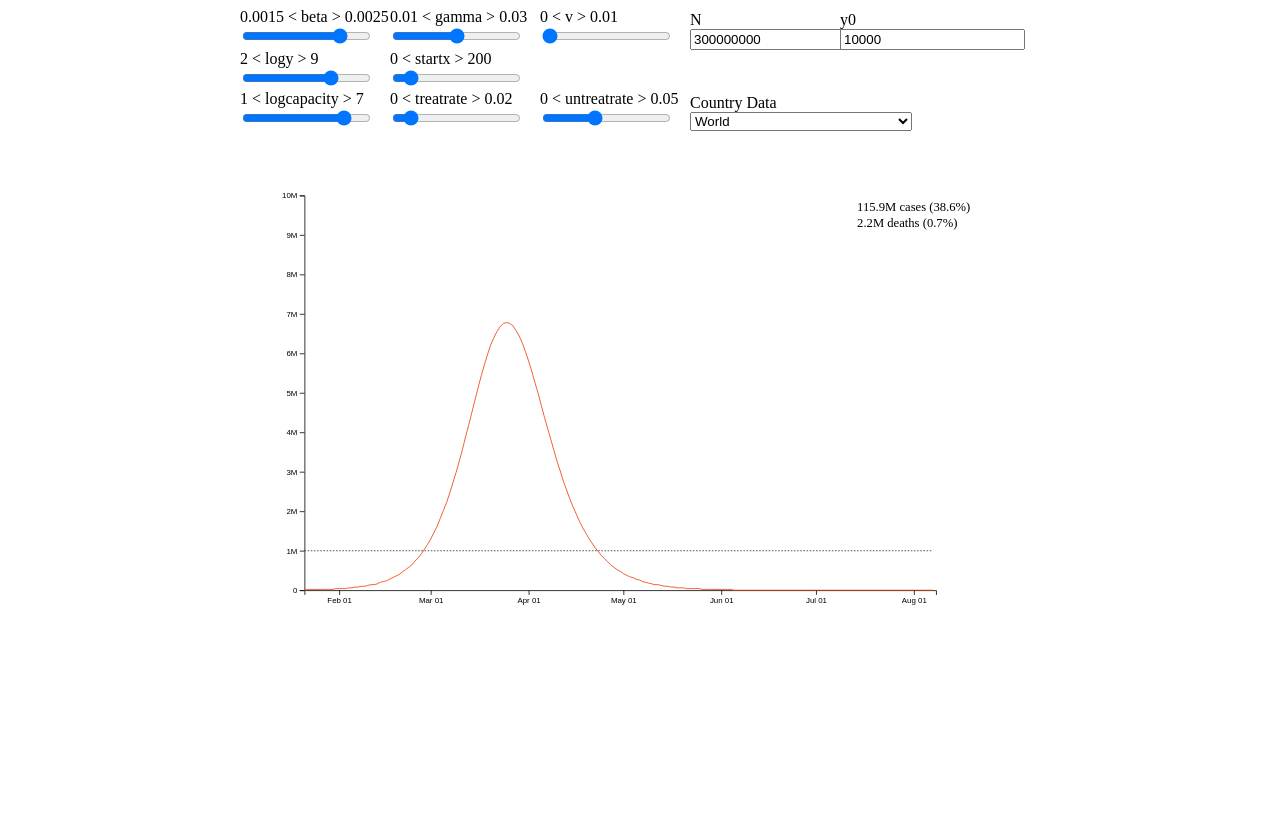
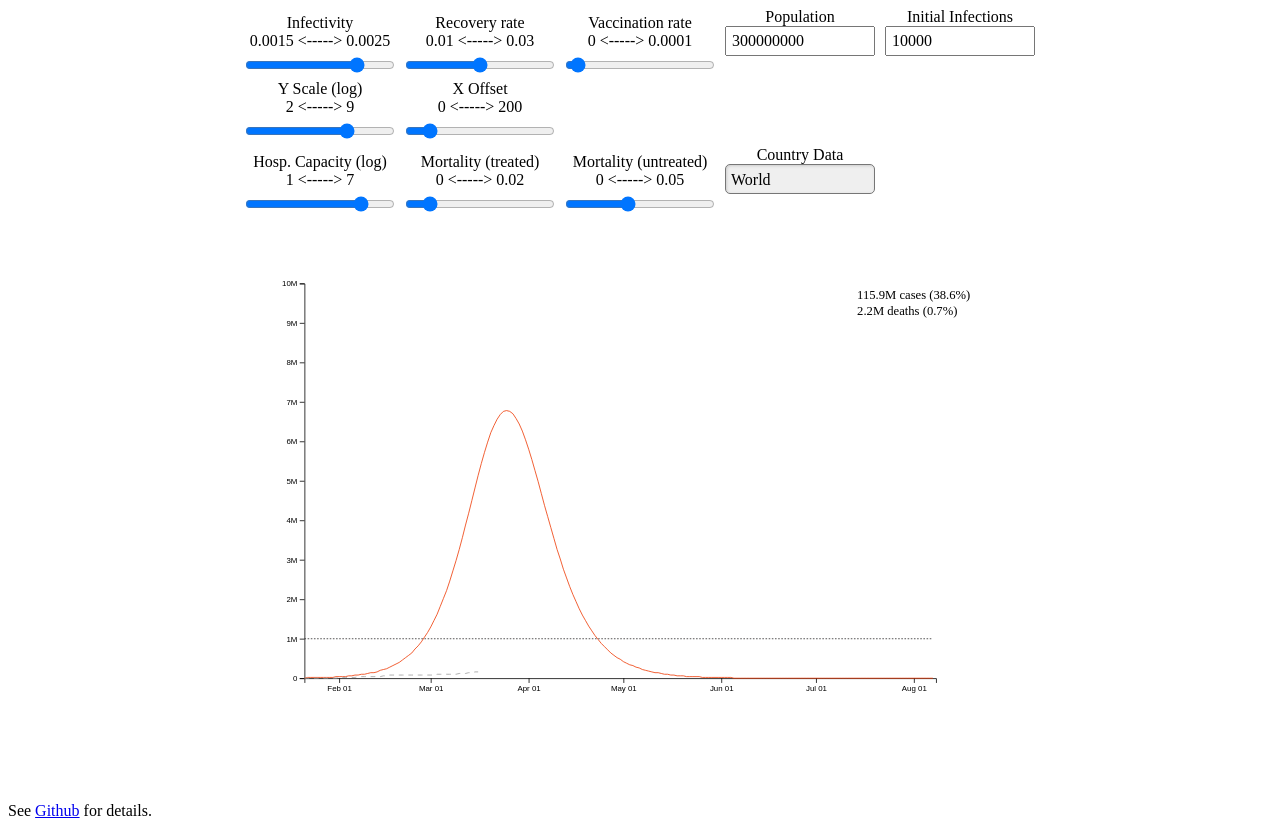
Before and after one commit to epicurve/epicurve.github.io, a plain HTML site: page index.html in a window 1280 px wide. Before the commit the page ends 800 px from the top, so only its background shows below. Drawn offline with nearby package versions, Linux system fonts and the light colour scheme.

Commit message:
Prettify

```diff
--- a/css/style.css
+++ b/css/style.css
@@ -67,4 +67,41 @@ fill: #9c9c9c;
 .inputdiv {
 display: inline-block;
 width:150px;
+text-align: center;
+margin-left: 5px;
+margin-right: 5px;
 }
+
+select {
+  -webkit-appearance: none;
+  appearance: none;
+}
+
+.select-wrapper {
+  position: relative;
+}
+
+.select-wrapper::after {
+  content: "▼";
+  font-size: 1rem;
+  top: 6px;
+  right: 10px;
+  position: absolute;
+}
+
+button, label, input, select, progress, meter {
+  display: block;
+  font-family: inherit;
+  font-size: 100%;
+  padding: 0;
+  margin: 0;
+  box-sizing: border-box;
+  width: 100%;
+  padding: 5px;
+  height: 30px;
+}
+
+input[type="text"], input[type="datetime-local"], input[type="color"], select {
+  box-shadow: inset 1px 1px 3px #ccc;
+  border-radius: 5px;
+}
--- a/index.html
+++ b/index.html
@@ -18,5 +18,6 @@
     <div class="resultinputs"></div>
     </div>
     <script src="js/viz.js"></script>
+    <p>See <a href="https://github.com/epicurve/epicurve.github.io">Github</a> for details.</p>
 </body>
 </html>
--- a/js/viz.js
+++ b/js/viz.js
@@ -7,7 +7,7 @@ sim_params.m = 1000
 sim_params.N = 3E8;
 sim_params.y0 = 10000;
 
-var selectCountryValue = "South Korea";
+var selectCountryValue = "World";
 
 var display_params = new Object();
 display_params.logy = 7;
@@ -18,6 +18,18 @@ var result_params = new Object();
 result_params.logcapacity = 6;
 result_params.treatrate = 0.002;
 result_params.untreatrate = 0.02;
+
+var descriptions = new Object();
+descriptions.beta = "Infectivity";
+descriptions.gamma = "Recovery rate";
+descriptions.v = "Vaccination rate";
+descriptions.N = "Population";
+descriptions.y0 = "Initial Infections";
+descriptions.logy = "Y Scale (log)";
+descriptions.startx = "X Offset";
+descriptions.logcapacity = "Hosp. Capacity (log)";
+descriptions.treatrate = "Mortality (treated)";
+descriptions.untreatrate = "Mortality (untreated)";
 
 // sim computational params
 var dt = 0.01;
@@ -49,7 +61,6 @@ function nFormatter(num) {
 
 function sim_curve() {
   var beta = sim_params.beta / sim_params.N
-  console.log(beta)
   var gamma = sim_params.gamma
   var beta_external = 0.01 * beta;
   var m = sim_params.m;
@@ -259,7 +270,11 @@ function make_new_sim_param_slider(sim_param_name, min, max, step) {
     .attr("class", "inputdiv");
   // slider_input.append("div").text(min);
   slider_input.append("div")
-    .text(min + " < " + sim_param_name + " > " + max);
+    .text(descriptions[sim_param_name]);
+  // slider_input.append("div")
+    // .text(sim_param_name);
+  slider_input.append("div")
+    .text(min + " <-----> " + max);
   // slider_input.append("div").text(min).attr("style", "width:150px; margin:0px");
   slider_input.append("input")
     .attr("type", "range")
@@ -285,9 +300,11 @@ function make_new_sim_param_input(sim_param_name) {
   const siminput_container = d3.select(".siminputs")
   slider_input = siminput_container.append("div")
     .attr("class", "inputdiv");
+  slider_input.append("div")
+    .text(descriptions[sim_param_name]);
   // slider_input.append("div").text(min);
-  slider_input.append("div")
-    .text(sim_param_name);
+  // slider_input.append("div")
+  //   .text(sim_param_name);
   // slider_input.append("div").text(min).attr("style", "width:150px; margin:0px");
   slider_input.append("input")
     .attr("type", "number")
@@ -302,7 +319,7 @@ function make_new_sim_param_input(sim_param_name) {
 make_new_sim_param_slider("beta", 1.5E-3, 2.5E-3, 5E-5, )
 make_new_sim_param_slider("gamma", 0.01, 0.03, 0.001)
 // make_new_sim_param_slider("mu", 0.0, 1.0, 0.1)
-make_new_sim_param_slider("v", 0.0, 0.01, 0.001)
+make_new_sim_param_slider("v", 0.0, 1e-4, 1e-5)
 make_new_sim_param_input("N")
 make_new_sim_param_input("y0")
 // make_new_slider("m", 0, 100, 10)
@@ -321,7 +338,9 @@ function make_new_display_param_slider(display_param_name, min, max, step) {
     .attr("class", "inputdiv");
   // slider_input.append("div").text(min);
   slider_input.append("div")
-    .text(min + " < " + display_param_name + " > " + max);
+    .text(descriptions[display_param_name]);
+  slider_input.append("div")
+    .text(min + " <-----> " + max);
   // slider_input.append("div").text(min).attr("style", "width:150px; margin:0px");
   slider_input.append("input")
     .attr("type", "range")
@@ -353,7 +372,9 @@ function make_new_result_param_slider(result_param_name, min, max, step) {
     .attr("class", "inputdiv");
   // slider_input.append("div").text(min);
   slider_input.append("div")
-    .text(min + " < " + result_param_name + " > " + max);
+    .text(descriptions[result_param_name]);
+  slider_input.append("div")
+    .text(min + " <-----> " + max);
   // slider_input.append("div").text(min).attr("style", "width:150px; margin:0px");
   slider_input.append("input")
     .attr("type", "range")
@@ -508,6 +529,7 @@ function load_csv() {
     countries = Object.keys(real_data.countries)
     var select = slider_input.append('select')
         .attr('class', 'select')
+        // .attr('multiple', 'select')
         .attr('value', selectCountryValue)
         .on('change', onchange)
 
@@ -517,10 +539,28 @@ function load_csv() {
       .append('option')
         .text(function (d) { return d; });
 
+    real_data.curves = [real_data.countries.World];
+    update_plot2(real_data);
+
     function onchange() {
+      selectCountryValue = []
       selectCountryValue = d3.select('select').property('value')
-      real_data.curves = [real_data.countries[selectCountryValue]];
-      update_plot2(real_data);
+      // d3.select('select') // .property('value')
+      //   .selectAll("option:checked").each(function(value) {
+      //     selectCountryValue.push(value)
+      //   });
+      // not dealing with multiple selections atm
+      if (selectCountryValue) {
+        // selectCountryValue = selectCountryValue[0]
+        country_data = real_data.countries[selectCountryValue];
+        L = country_data.values.length;
+        max_value = Number(country_data.values[L-1].measurement);
+        display_params.logy = Math.log(max_value) / Math.log(10);
+        real_data.curves = [country_data];
+        update_axis(real_data);
+        update_plot(sim_data);
+        update_plot2(real_data);
+      };
     };
   });
   // , function(data) {
```
Also changed, not shown: 1 other file.
